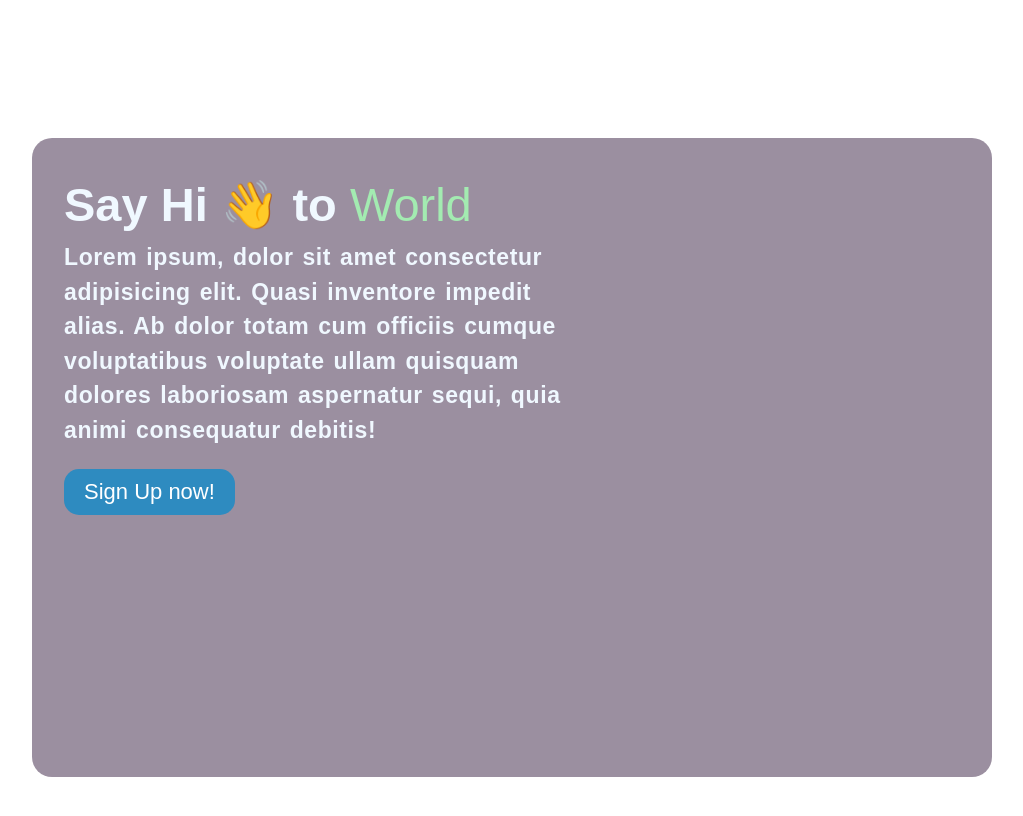
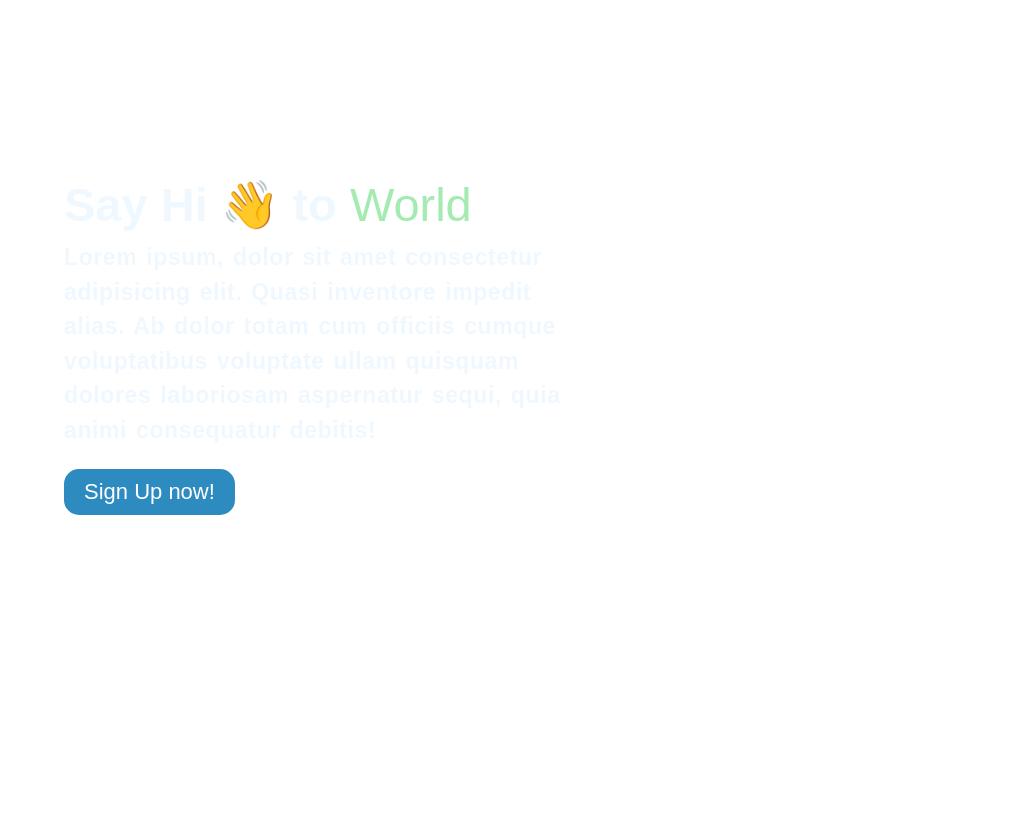
Before and after one commit to divyansh-tamrakar/peace-hub, a React (Create React App) app: page / in a window 1280 px wide. Shown: the part 820-1636 px from the top of the page, without its empty margins (128-1151 px from the left). Built offline with nearby package versions, Linux system fonts and the light colour scheme; the HTML template or start-up script is replaced by a standard one.

Commit message:
changed card background

```diff
--- a/src/components/About/About.css
+++ b/src/components/About/About.css
@@ -26,7 +26,7 @@
   /* align-items: center; */
   flex-direction: column;
   height: 90%;
-  background-color: #5c49649c;
+  background-color: rgba(255,255,255,0.1);
   width: 75%;
   margin: auto;
   /* box-shadow: 12px 14px 30px 0.5px #a69ce7; */
```
